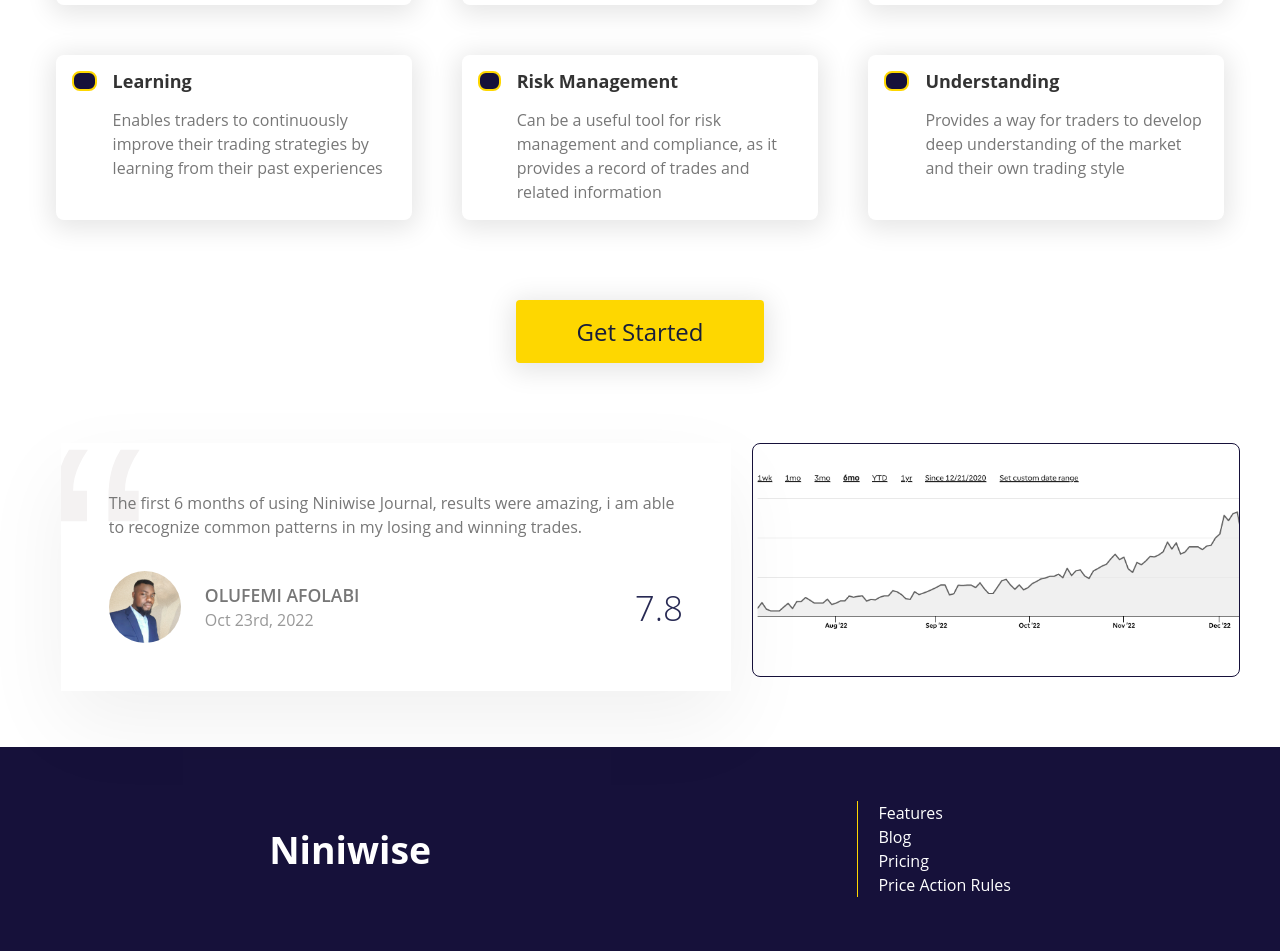
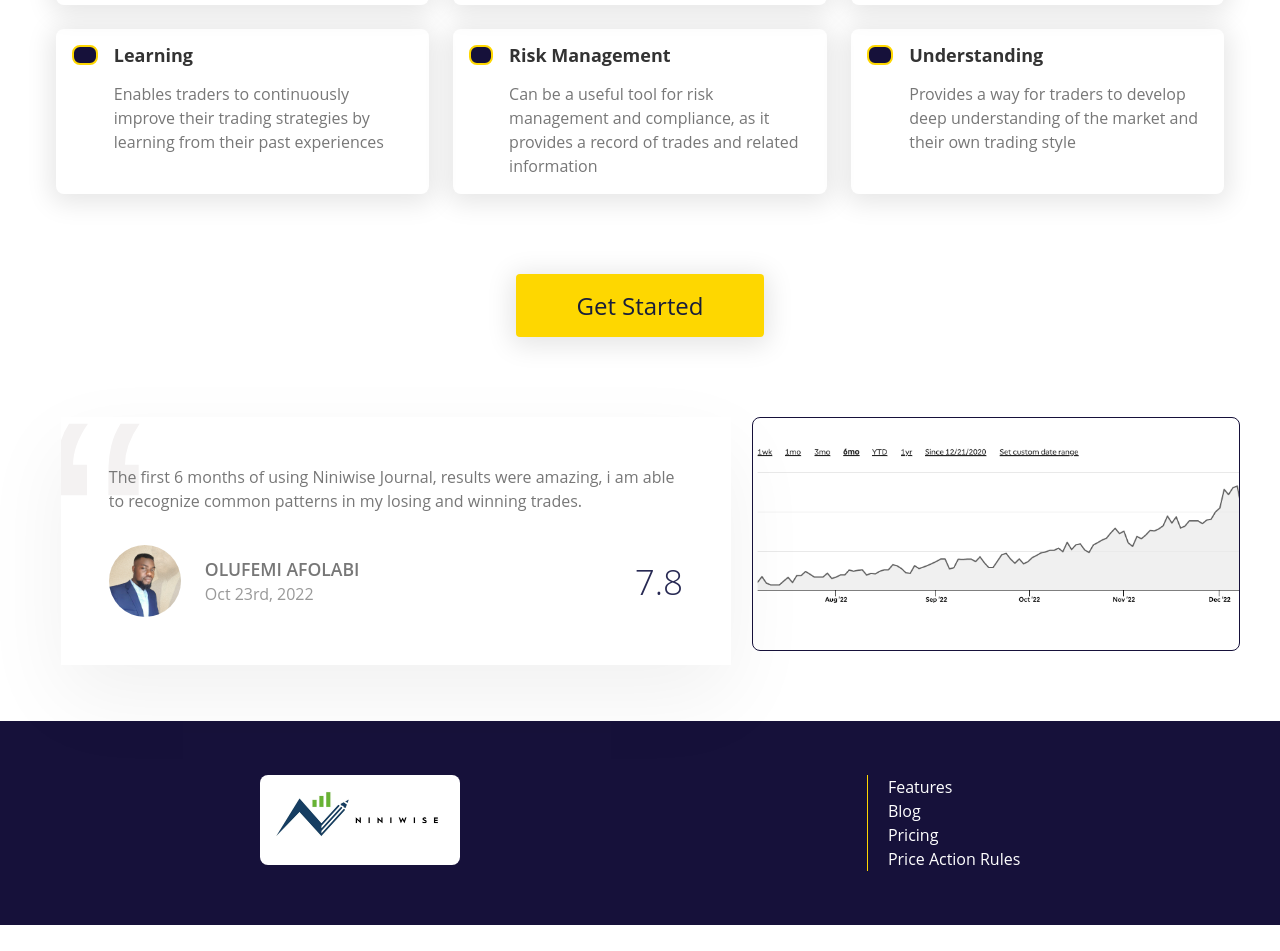
Before and after one commit to olufemi424/niniwise-promo, a React (Create React App) app: page / in a window 1280 px wide. Shown: the part 1822-2773 px from the top of the page. After the commit the page ends 2747 px from the top, so only its background shows below. Built offline with nearby package versions, Linux system fonts and the light colour scheme.

Commit message:
added footer logo and update acess

```diff
--- a/src/components/ButtonCta.js
+++ b/src/components/ButtonCta.js
@@ -1,5 +1,5 @@
 const ButtonCta = ({size}) => {
-    const handleCtaClick = () => alert('Still in testing before going live.')
+    const handleCtaClick = () => alert('we are no longer accepting users. we are dedicated to the development of problem solving tools. niniwiseoriginal@gmail.com, olufemiaf@gmail.com')
     return (
         <div className={`button__cta ${size}`}>
             <button onClick={handleCtaClick} className="btn">
--- a/src/components/Footer.js
+++ b/src/components/Footer.js
@@ -1,10 +1,17 @@
 import { NavLink } from "react-router-dom";
+import logo from "../assets/NiniwiseLogo.jpeg"
 const Footer = () => {
     return (
         <footer className="footer">
             <div className="footer__container">
                 <div className="footer__aside">
-                    <h3>Niniwise</h3>
+                    <a href="/">
+                        <img
+                            className="footer__img"
+                            src={ logo }
+                            alt="Niniwise journal"
+                        />
+                    </a>
                 </div>
                 <div className="footer__content">
                     <ul>
--- a/src/styles/_footer.scss
+++ b/src/styles/_footer.scss
@@ -14,6 +14,12 @@
         @media (min-width: 576px){
             max-width: 1200px;
         }
+    }
+
+    &__img {
+        width: 200px;
+        object-fit: cover;
+        border-radius: 8px;
     }
 
     &__aside {
--- a/src/styles/_home.scss
+++ b/src/styles/_home.scss
@@ -92,7 +92,7 @@
         &__list {
             display: grid;
             grid-template-columns: 1fr 1fr 1fr;
-            grid-gap: 50px;
+            grid-gap: 24px;
         }
 
         &__list-item {
```
Also changed, not shown: src/assets/NiniwiseLogo.jpeg (added).
